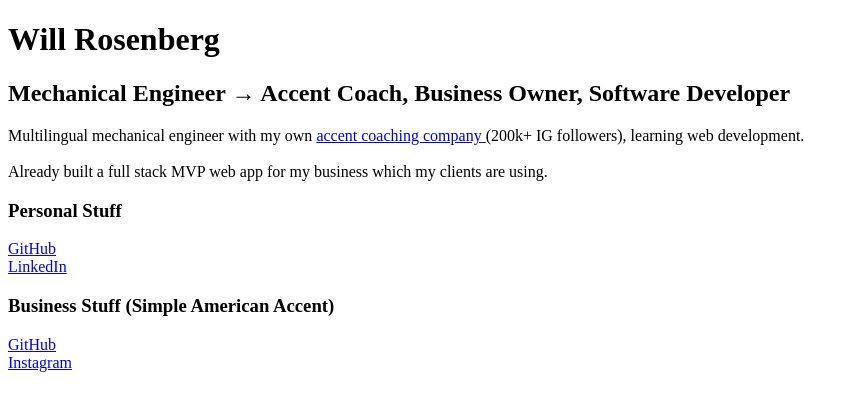
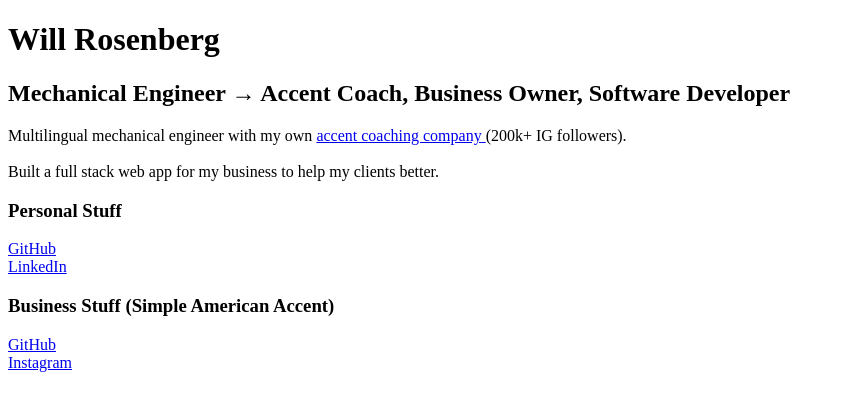
Before and after one commit to will-rosenberg/portfolio, a React (Vite) app: page / in a window 1280 px wide. Shown: the top 410 px of the page, without its empty margins (0-854 px from the left). Built offline with nearby package versions, Linux system fonts and the light colour scheme; the HTML template or start-up script is replaced by a standard one.

Commit message:
Update Home page business description
Revised the business description to clarify web app development and improve readability by adding line breaks. Removed redundant information about the MVP web app.

```diff
--- a/src/pages/Home.jsx
+++ b/src/pages/Home.jsx
@@ -12,10 +12,11 @@ export default function Home() {
         <a href="https://instagram.com/SimpleAmericanAccent" target="_blank">
           accent coaching company{" "}
         </a>
-        (200k+ IG followers), learning web development. <br />
+        (200k+ IG followers).
         <br />
-        Already built a full stack MVP web app for my business which my clients
-        are using. <br />
+        <br />
+        Built a full stack web app for my business to help my clients better.
+        <br />
         {/* <br />
         Seeking a front-end web development job (10-30 hrs/wk) while continuing
         to run my business, to:
```
